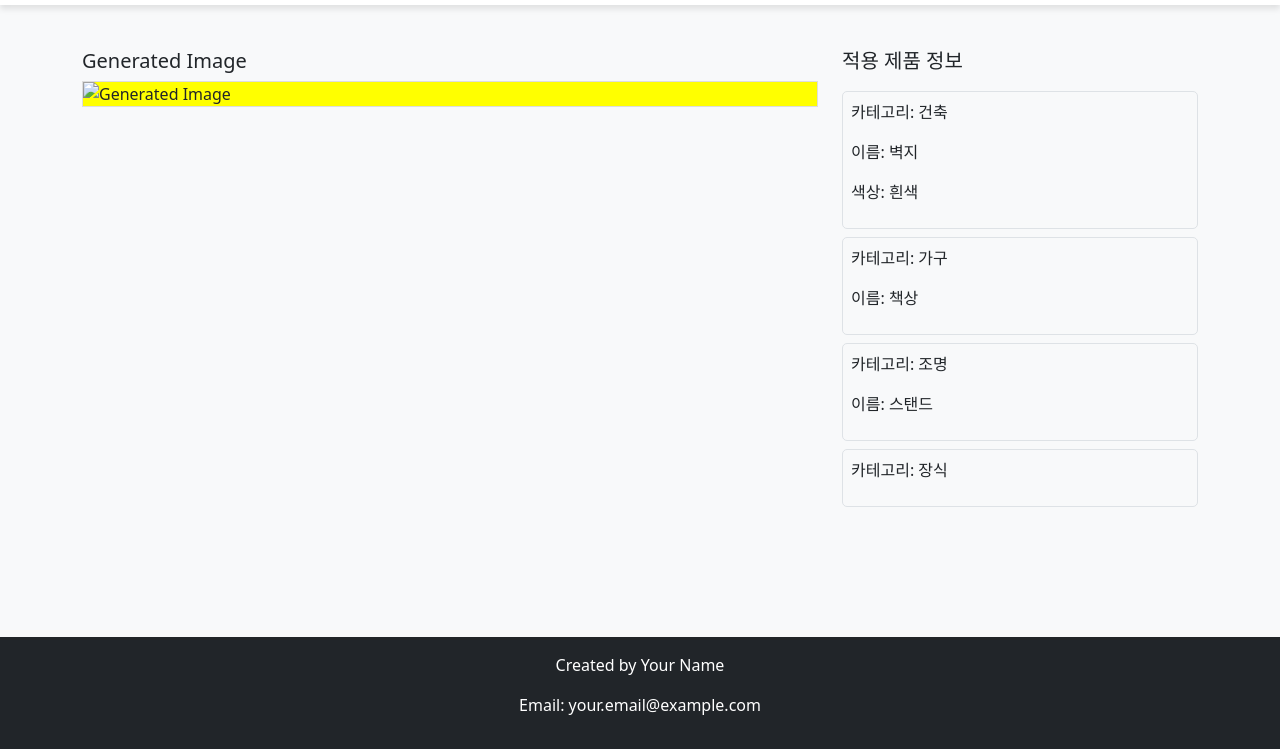
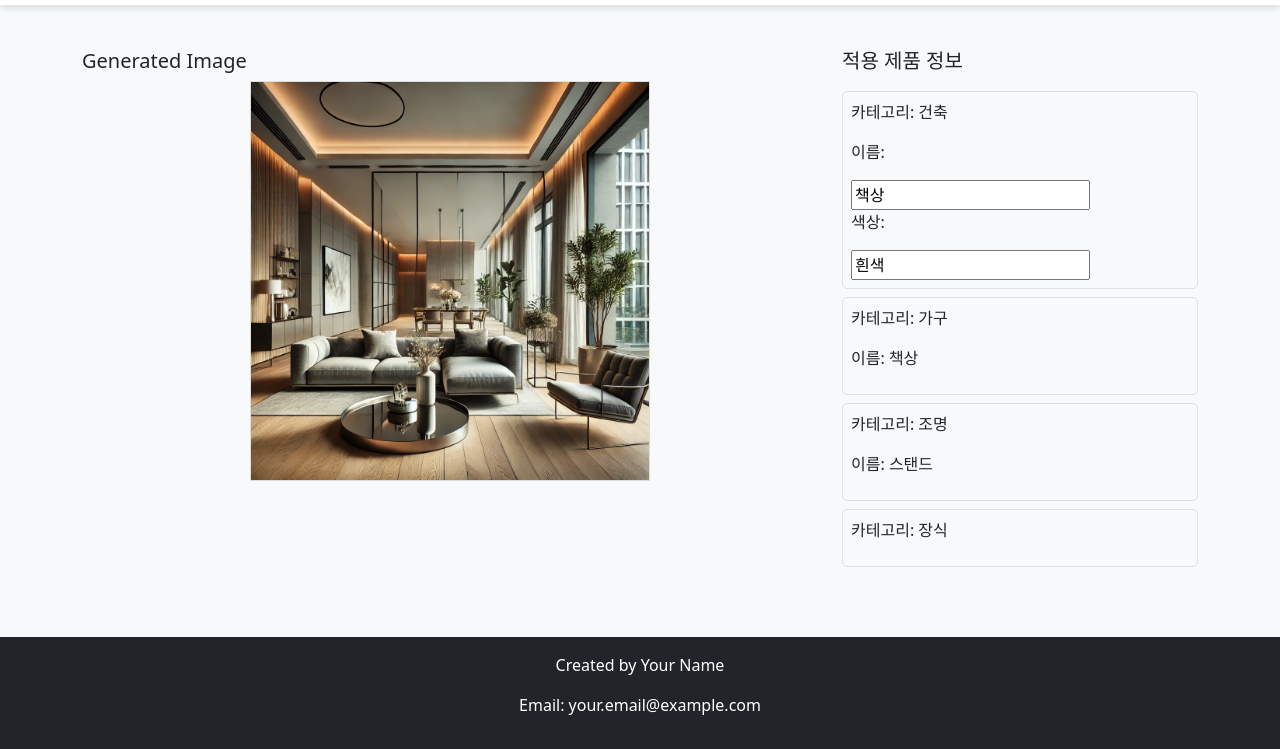
Before and after one commit to Bik00/ais-sample-page, a plain HTML site: page pages/result.html in a window 1280 px wide. Shown: the part 51-800 px from the top of the page. Drawn offline with nearby package versions, Linux system fonts and the light colour scheme.

Commit message:
result.html ㅅ수정

```diff
--- a/css/result.css
+++ b/css/result.css
@@ -33,7 +33,7 @@ footer {
 
 .generated-image img {
     background-color: yellow; /* 샘플 이미지 대신 */
-    width: 100%;
+    width: 400px;
     height: auto;
     display: block;
     border: 1px solid #ddd;
@@ -47,3 +47,12 @@ footer {
     background-color: #f8f9fa;
     border-radius: 5px;
 }
+
+.inline {
+    display: inline-block;
+}
+
+.generated-image {
+    display : flex;
+    justify-content: center;
+}
--- a/pages/result.html
+++ b/pages/result.html
@@ -38,7 +38,7 @@
                     <div class="col-md-8">
                         <h5>Generated Image</h5>
                         <div class="generated-image">
-                        <img src="path/to/your/image.jpg" alt="Generated Image" class="img-fluid">
+                            <img src="../assets/images/generated_images.webp" alt="Generated Image" class="img-fluid">
                         </div>
                     </div>
                     <div class="col-md-4">
@@ -46,8 +46,8 @@
                         <div class="product-info">
                             <div class="product-item border p-2 mb-2">
                                 <p>카테고리: 건축</p>
-                            <p>이름: 벽지</p>
-                            <p>색상: 흰색</p>
+                                <p>이름:</p><input type="text" class="inline" value="책상" />
+                                <p>색상:</p><input type="text" class="inline" value="흰색" />
                             </div>
                             <div class="product-item border p-2 mb-2">
                                 <p>카테고리: 가구</p>
```
Also changed, not shown: assets/images/generated_images.webp (added). Lines whose indentation alone changed are shown as unchanged.
